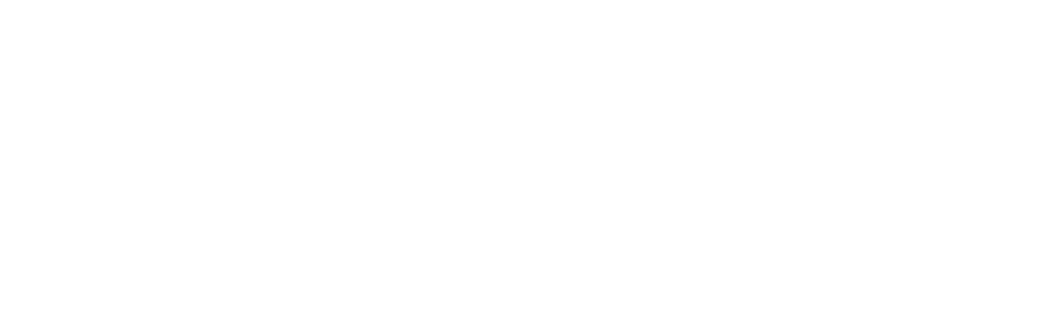
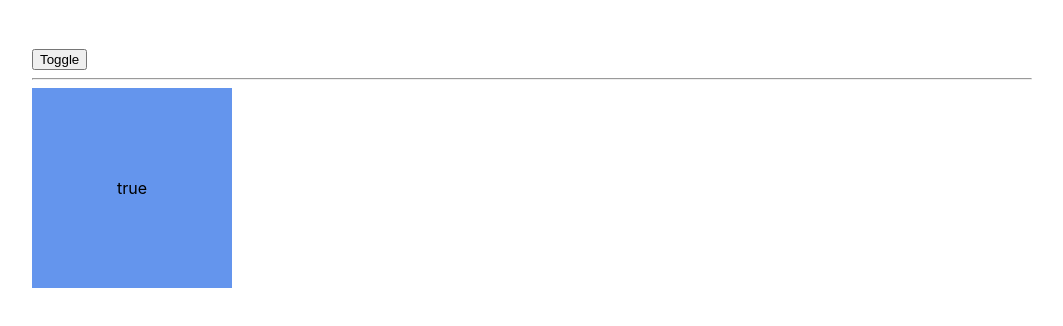
Before and after one commit to murash4/react-anim, a React (Create React App) app: page / in a window 1280 px wide. Shown: the top 326 px of the page, without its empty margins (108-1171 px from the left). Built offline with nearby package versions, Linux system fonts and the light colour scheme.

Commit message:
add basic layout and styles

```diff
--- a/src/App.js
+++ b/src/App.js
@@ -1,6 +1,15 @@
+import { useState } from 'react'
+
 function App() {
+  const [toggle, setToggle] = useState(true)
+
   return (
     <div className="container">
+      <button onClick={ () => setToggle(!toggle) }>Toggle</button>
+      <hr />
+      <div className="blocks">
+        { toggle && <div className="square blue">{ toggle.toString() }</div> }
+      </div>
     </div>
   );
 }
--- a/src/index.scss
+++ b/src/index.scss
@@ -11,3 +11,51 @@
   font-family: source-code-pro, Menlo, Monaco, Consolas, 'Courier New',
     monospace;
 }
+
+.container {
+  max-width: 1000px;
+  padding: 3rem;
+  margin: 0 auto;
+}
+
+.blocks {
+  display: flex;
+
+  div {
+    margin-right: 5rem;
+  }
+}
+
+.square {
+  display: flex;
+  justify-content: center;
+  align-items: center;
+  width: 200px;
+  height: 200px;
+  animation: square 1s ease-out forwards;
+
+  &.blue {
+    background-color: cornflowerblue;
+  }
+
+  &.orange {
+    background-color: coral;
+  }
+}
+
+@keyframes square {
+  0% {
+    opacity: 0;
+    transform: translateY(-100px);
+  }
+
+  50% {
+    opacity: 1;
+    transform: translateY(30px);
+  }
+
+  100% {
+    opacity: 1;
+    transform: translateY(0);
+  }
+}
```
Also changed, not shown: 1 other file (tests, documents, lock files or other folders).
